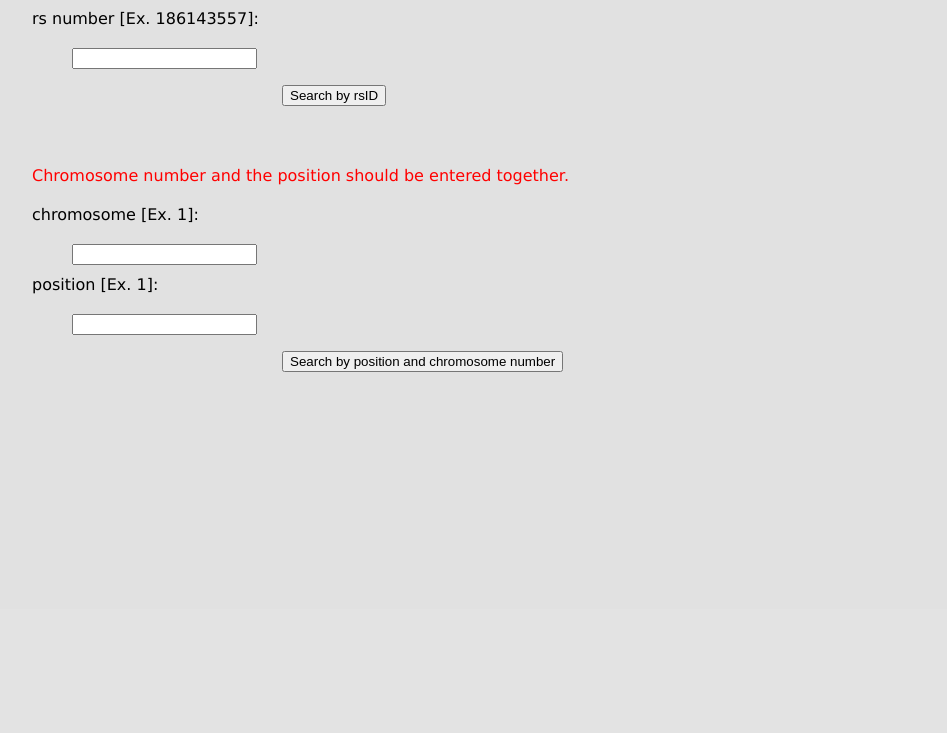
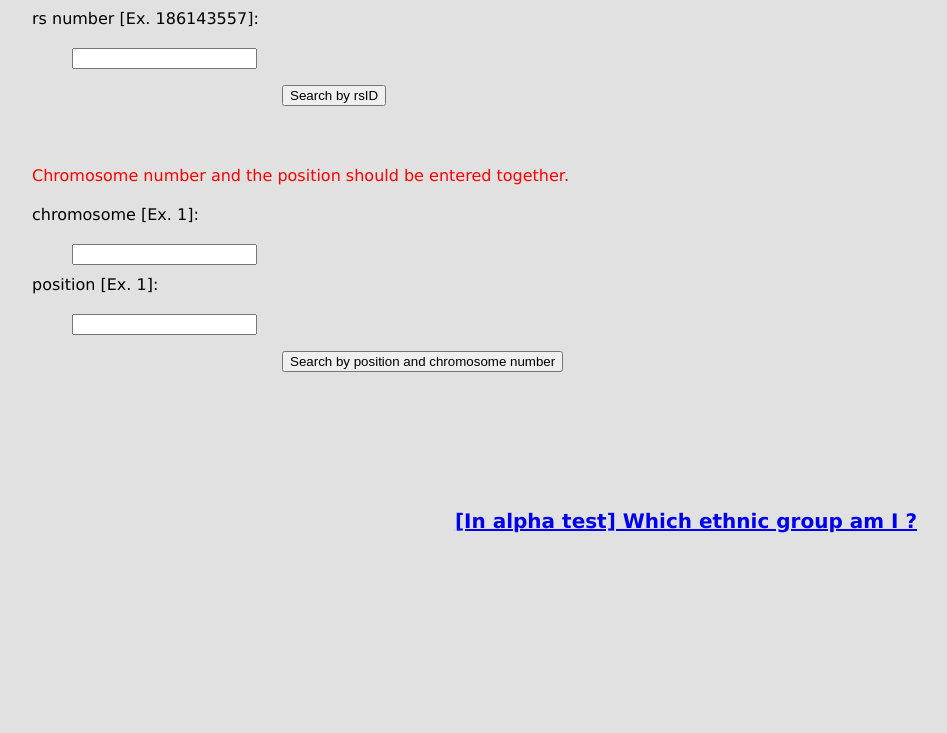
Before and after one commit to CORDEA/1000genomes-visualization, a Flask app: page / in a window 1280 px wide. Shown: the part 219-952 px from the top of the page, without its empty margins (263-1210 px from the left). Before the commit the page ends 591 px from the top, so only its background shows below. Run offline with Flask 2, Linux system fonts and the light colour scheme; some libraries are stand-ins or nearby versions; some web fonts are replaced.

Commit message:
bug fixed, and added a link to top page.

```diff
--- a/static/search.css
+++ b/static/search.css
@@ -63,6 +63,13 @@ div.notification {
 
 div.notification h3 {
     color: red;
+}
+
+div.info {
+    font-weight: 700;
+    font-size: 20px;
+    text-align: right;
+    padding: 100px 100px 0px 0px;
 }
 
 input.search {
--- a/static/style.css
+++ b/static/style.css
@@ -70,6 +70,11 @@ div.ngdiv {
 div.ngdiv div {
     width: 100%;
     float: center;
+}
+
+p.ngp {
+    margin-top: 50px;
+    font-size: 20px;
 }
 
 table.ngtable {
--- a/templates/index.html
+++ b/templates/index.html
@@ -54,6 +54,10 @@
                     <h2>Data does not exist, or ID is incorrect.</h2>
                 {% endif %}
             </div>
+
+            <div class="info">
+                <a href="/prediction">[In alpha test] Which ethnic group am I ?</a>
+            </div>
         </div>
     </body>
 </html>
```
Also changed, not shown: samplePrediction/presult_template.html (+8 -1 lines), samplePrediction/samplePrediction.py (+2 -6 lines), static/pred/drawchart.js (+8 -2 lines), 10 other files.
